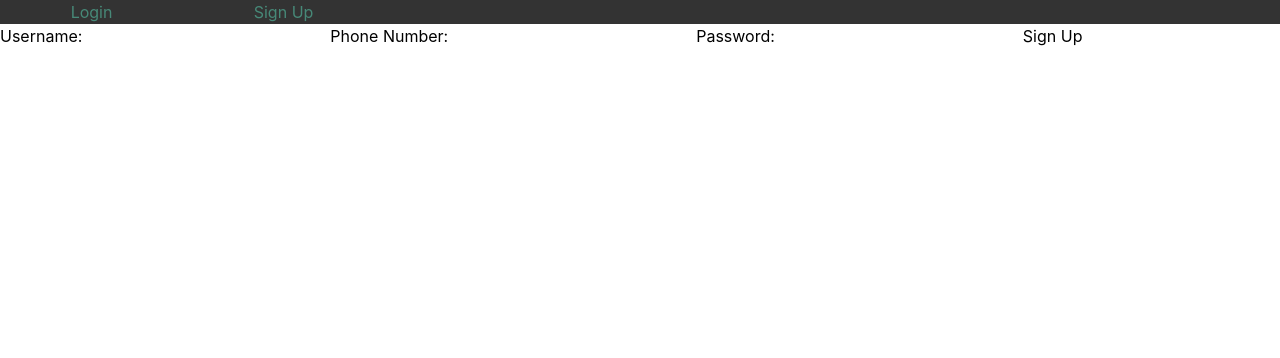
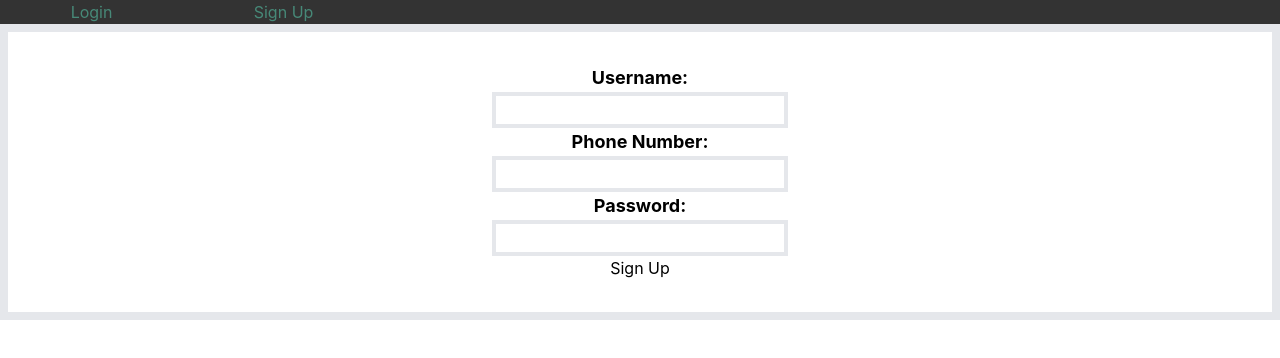
Before and after one commit to buildWeekWaterMyPlants/front-end, a React (Create React App) app in the folder watermyplants/: page /signup in a window 1280 px wide. Shown: the top 358 px of the page. Built offline with nearby package versions, Linux system fonts and the light colour scheme.

Commit message:
styled login and signup forms

```diff
--- a/watermyplants/src/components/Login.js
+++ b/watermyplants/src/components/Login.js
@@ -26,24 +26,26 @@ export function Login(props) {
 
   return (
     <div>
-      <form onSubmit={handleSubmit}>
-        <label>
+      <form className=" p-8 flex flex-col border-8" onSubmit={handleSubmit}>
+        <label className=" text-lg font-bold flex flex-col items-center justify-center">
           Username:
           <input
-             onChange={changeAndValidate}
+            className="border-4"
+            onChange={changeAndValidate}
             type="text"
             name="username"
             value={loginData.username}
-          ></input>
+          />
         </label>
-        <label>
+        <label className=" text-lg font-bold  flex flex-col items-center justify-center">
           Password:
           <input
-        onChange={changeAndValidate}
+            className="border-4"
+            onChange={changeAndValidate}
             type="password"
             name="password"
             value={loginData.password}
-          ></input>
+          />
         </label>
         <button disabled={disabled} type="submit">Login</button>
         <ErrorMessage formErrors={formErrors}/>
--- a/watermyplants/src/components/SignUp.js
+++ b/watermyplants/src/components/SignUp.js
@@ -31,29 +31,32 @@ export function SignUp(props) {
   console.log(signUpData);
   return (
     <div>
-      <form onSubmit={handleSubmit}>
-        <label>
+      <form className=" p-8 flex flex-col border-8" onSubmit={handleSubmit}>
+        <label className=" text-lg font-bold flex flex-col items-center justify-center">
           Username:
           <input
-       onChange={changeAndValidate}
+            className="border-4"
+            onChange={changeAndValidate}
             value={signUpData.username}
             type="text"
             name="username"
           />
         </label>
-        <label>
+        <label className=" text-lg font-bold flex flex-col items-center justify-center">
           Phone Number:
           <input
-         onChange={changeAndValidate}
+            className="border-4"
+            onChange={changeAndValidate}
             value={signUpData.phoneNumber}
             type="tel"
             name="phoneNumber"
           />
         </label>
-        <label>
+        <label className=" text-lg font-bold flex flex-col items-center justify-center">
           Password:
           <input
-          onChange={changeAndValidate}
+            className="border-4"
+            onChange={changeAndValidate}
             value={signUpData.password}
             type="password"
             name="password"
```
